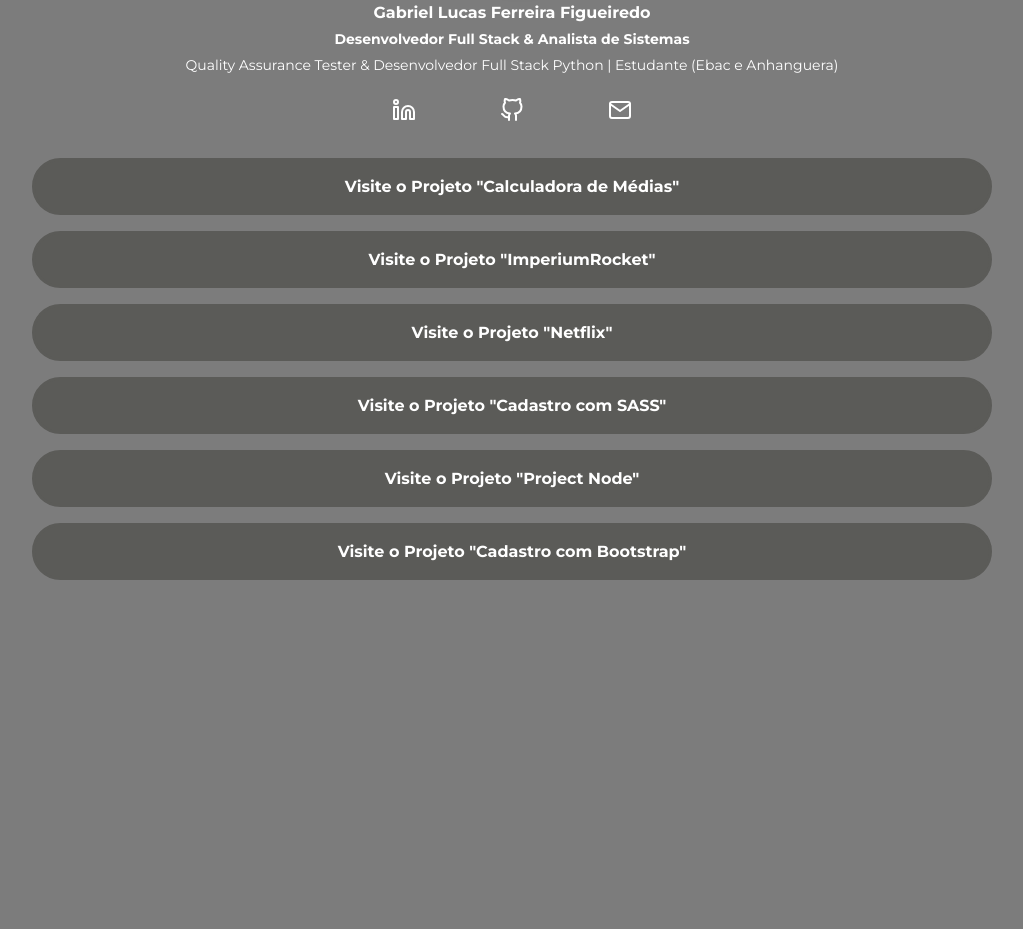
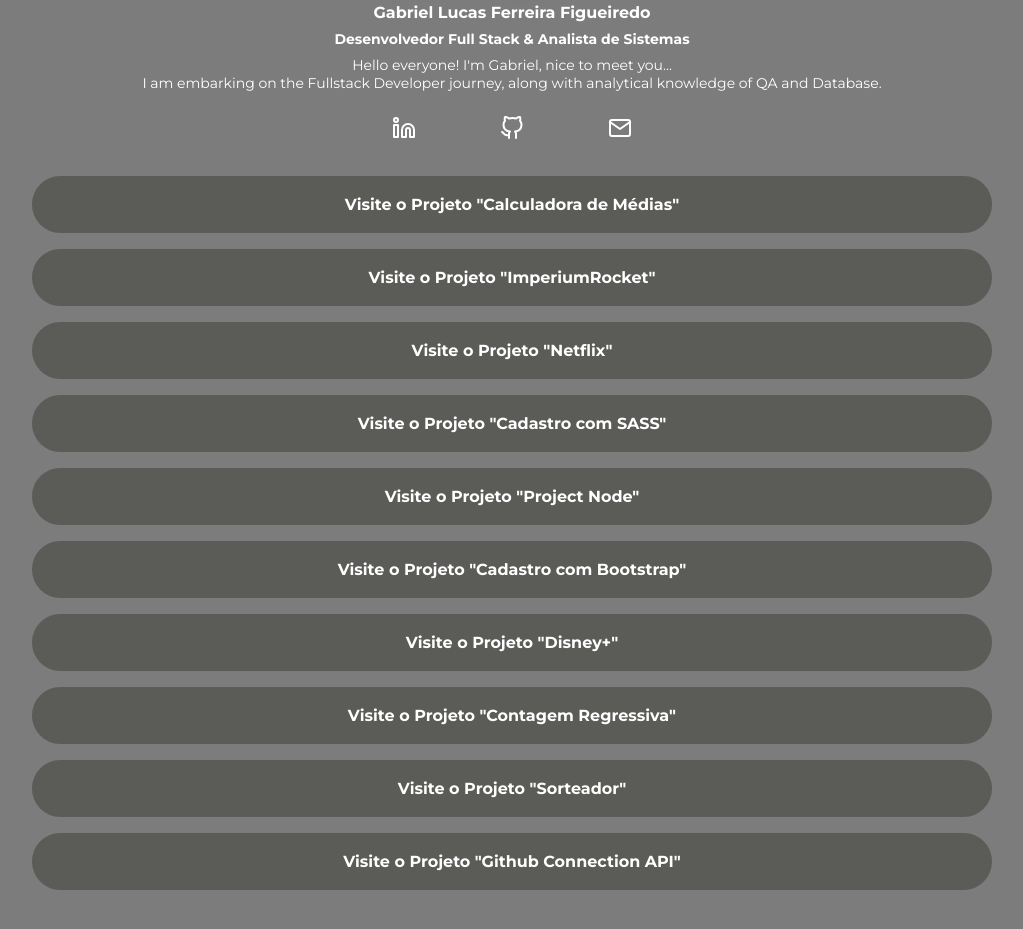
Before and after one commit to bielrocca/Meu-Portfolio, a website: page index.html in a window 1280 px wide. Shown: the part 195-1124 px from the top of the page, without its empty margins (128-1151 px from the left). Before the commit the page ends 800 px from the top, so only its background shows below. Drawn offline with Linux system fonts and the light colour scheme.

Commit message:
Atualizações de projetos

```diff
--- a/index.html
+++ b/index.html
@@ -20,12 +20,14 @@
 <body>
     <div class="container">
         <header>
-            <img class="profile-avatar" src="https://via.placeholder.com/150x150">
+            <img class="profile-avatar" data-aos="fade-down" data-aos-delay="400" src="https://via.placeholder.com/150x150">
             <div class="profile-bio">
                 <h1 class="profile-bio-name">Gabriel Lucas Ferreira Figueiredo</h1>
                 <h2 class="profile-bio-subtitle">Desenvolvedor Full Stack & Analista de Sistemas</h2>
                 <p class="profile-bio-description">
-                    Quality Assurance Tester & Desenvolvedor Full Stack Python | Estudante (Ebac e Anhanguera)                </p>
+                    Hello everyone! I'm Gabriel, nice to meet you... <br>
+                    I am embarking on the Fullstack Developer journey, along with analytical knowledge of QA and Database.
+                </p>
             </div>
         </header>
         <nav>
@@ -73,6 +75,26 @@
                         Visite o Projeto "Cadastro com Bootstrap"
                     </a>
                 </li>
+                <li class="project-list-item">
+                    <a target="_blank" href="https://disney-plus-liard.vercel.app/">
+                        Visite o Projeto "Disney+"
+                    </a>
+                </li>
+                <li class="project-list-item">
+                    <a target="_blank" href="https://contagem-regressiva-psi.vercel.app/">
+                        Visite o Projeto "Contagem Regressiva"
+                    </a>
+                </li>
+                <li class="project-list-item">
+                    <a target="_blank" href="https://sorteadorgruntbiel.vercel.app/">
+                        Visite o Projeto "Sorteador"
+                    </a>
+                </li>
+                <li class="project-list-item">
+                    <a target="_blank" href="https://mygithubconnection.vercel.app/">
+                        Visite o Projeto "Github Connection API"
+                    </a>
+                </li>
             </ul>
         </nav>
     </div>
--- a/src/styles/main.less
+++ b/src/styles/main.less
@@ -83,6 +83,8 @@
 
 .project-list {
     margin-top: 32px;
+    margin-bottom: 4vw;
+
     &-item {
         a {
             text-decoration: none;
```
Also changed, not shown: build/styles/main.css.
